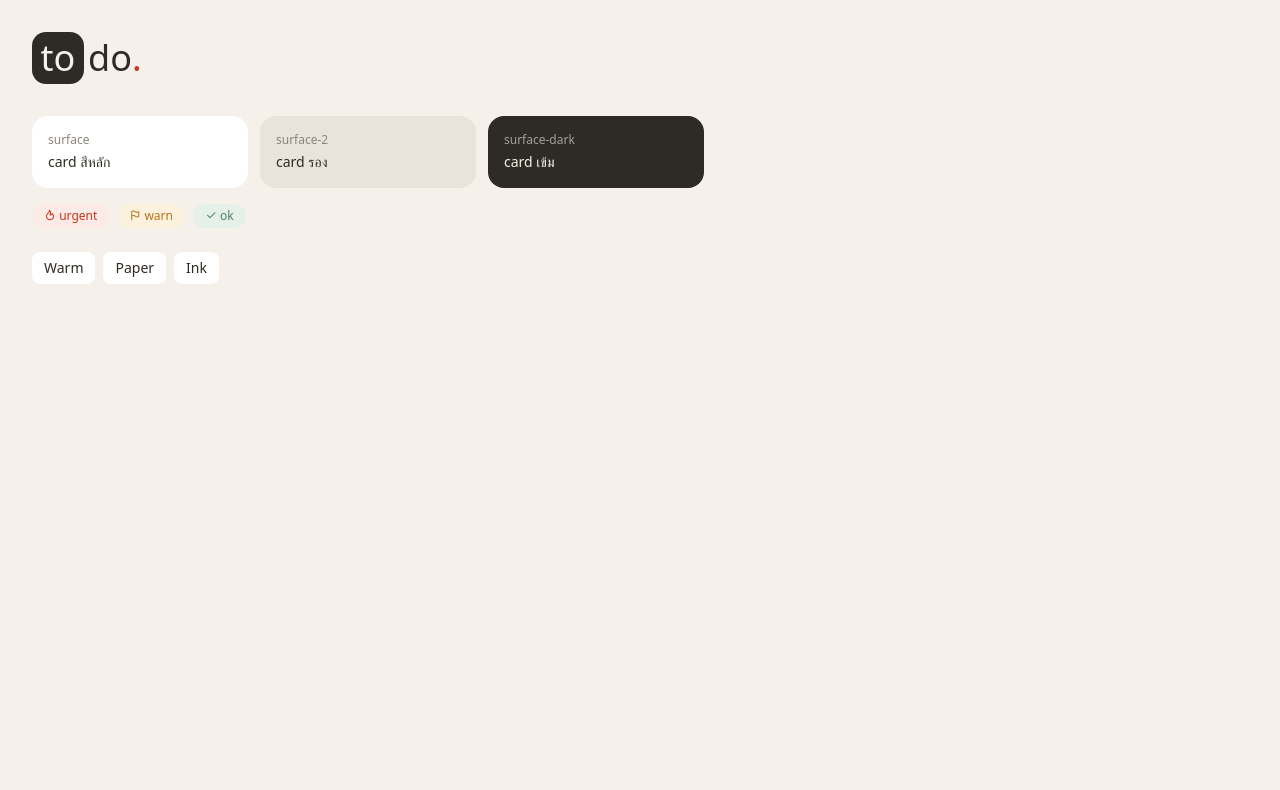
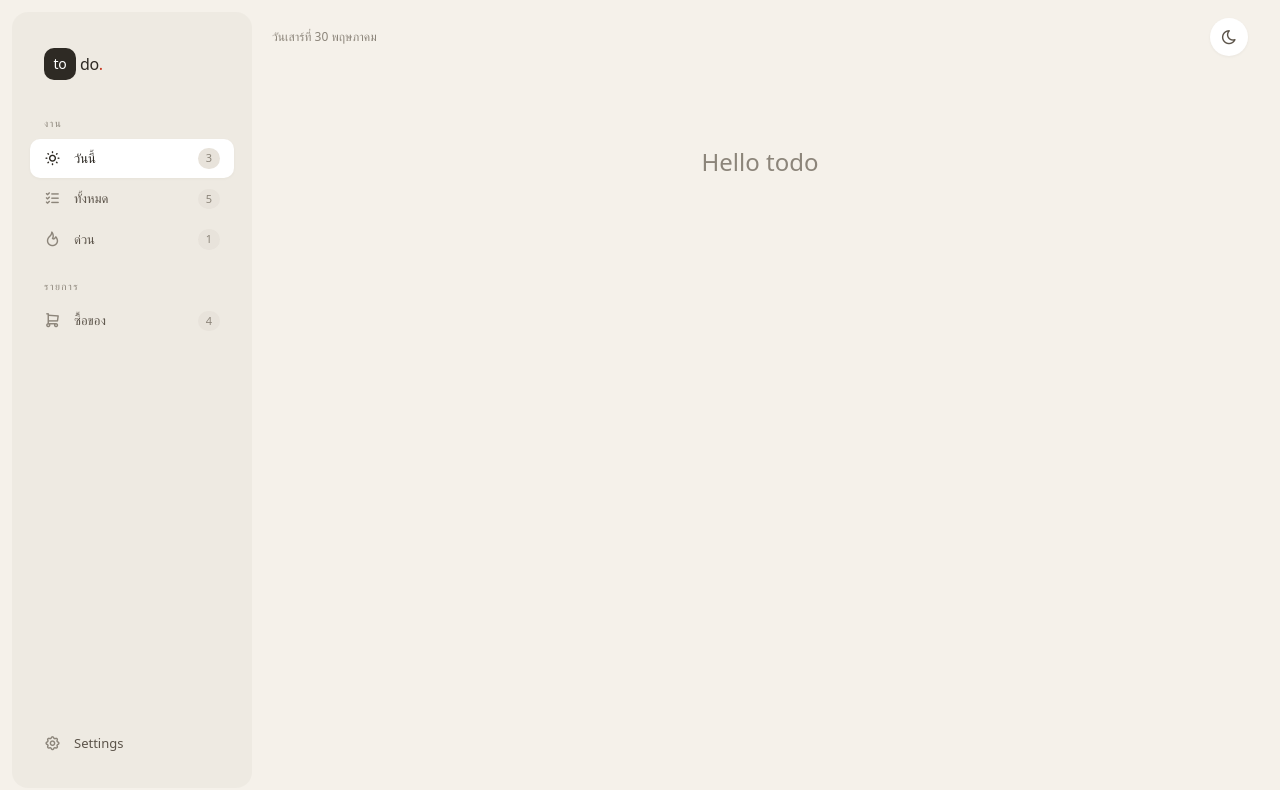
Before and after one commit to RatreeOchn/react-todo-app, a React (Vite) app: page / in a window 1280 px wide. Shown: the top 790 px of the page. Built offline with nearby package versions, Linux system fonts and the light colour scheme; a web font is replaced by a local one.

Commit message:
feat(layout): add app shell with sidebar and topbar

```diff
--- a/src/App.tsx
+++ b/src/App.tsx
@@ -1,82 +1,60 @@
-function App() {
+import { useState } from 'react';
+import Sidebar from '@/components/Layout/Sidebar';
+import Topbar from '@/components/Layout/Topbar';
+import MobileNav from '@/components/Layout/MobileNav';
+
+type Page = 'today' | 'all' | 'urgent' | 'shopping' | 'settings';
+
+const THEME_CYCLE: string[] = ['warm', 'paper', 'ink'];
+const THEME_ICON: Record<string, string> = {
+  warm: 'ti-moon',
+  paper: 'ti-moon-stars',
+  ink: 'ti-sun',
+};
+
+const CRUMB_LABEL: Record<Page, string> = {
+  today: new Date().toLocaleDateString('th-TH', { weekday: 'long', day: 'numeric', month: 'long' }),
+  all: 'งานทั้งหมด',
+  urgent: 'งานด่วน',
+  shopping: 'รายการซื้อของ',
+  settings: 'Settings',
+};
+
+export default function App() {
+  const [page, setPage] = useState<Page>('today');
+  const [theme, setTheme] = useState('warm');
+
+  function cycleTheme() {
+    const next = THEME_CYCLE[(THEME_CYCLE.indexOf(theme) + 1) % THEME_CYCLE.length];
+    setTheme(next);
+    document.documentElement.setAttribute('data-theme', next);
+  }
+
+  const counts = { today: 3, all: 5, urgent: 1, shop: 4 };
+
   return (
-    <div className="min-h-screen p-8">
-      <div className="flex items-center gap-1">
-        <div
-          className="w-13 h-13 rounded-[14px] flex items-center justify-center shrink-0"
-          style={{ background: 'var(--surface-dark)' }}
-        >
-          <span className="text-4xl font-medium text-ink" style={{ color: 'var(--bg)' }}>
-            to
-          </span>
+    <div className="grid grid-cols-[240px_1fr] min-h-screen max-[880px]:grid-cols-[1fr] bg-(--bg) text-(--ink)">
+      <div className="max-[880px]:hidden">
+        <Sidebar activePage={page} onNavigate={setPage} counts={counts} />
+      </div>
+
+      <main className="flex flex-col min-h-screen">
+        <Topbar
+          crumb={CRUMB_LABEL[page]}
+          onToggleTheme={cycleTheme}
+          themeIcon={THEME_ICON[theme]}
+        />
+
+        <div className="hidden max-[880px]:block">
+          <MobileNav activePage={page} onNavigate={setPage} />
         </div>
 
-        <h1 className="text-4xl font-medium text-ink">
-          do<span className="text-urgent">.</span>
-        </h1>
-      </div>
-
-      <div className="mt-8 grid grid-cols-3 gap-3 max-w-2xl">
-        <div className="rounded-2xl bg-surface p-4">
-          <div className="text-xs text-ink-3 mb-1">surface</div>
-          <div className="text-ink text-sm">card สีหลัก</div>
+        <div className="px-8 pb-20 pt-2 max-w-225 w-full mx-auto max-[880px]:px-4">
+          <p className="text-2xl font-medium text-(--ink-3) mt-16 text-center select-none">
+            Hello todo
+          </p>
         </div>
-        <div className="rounded-2xl bg-surface-2 p-4">
-          <div className="text-xs text-ink-3 mb-1">surface-2</div>
-          <div className="text-ink text-sm">card รอง</div>
-        </div>
-        <div
-          className="rounded-2xl p-4"
-          style={{ background: 'var(--surface-dark)', color: 'var(--bg)' }}
-        >
-          <div className="text-xs opacity-60 mb-1">surface-dark</div>
-          <div className="text-sm">card เข้ม</div>
-        </div>
-      </div>
-
-      <div className="mt-4 flex gap-2 flex-wrap">
-        <span
-          className="text-xs px-3 py-1 rounded-full"
-          style={{ background: 'var(--urgent-soft)', color: 'var(--urgent)' }}
-        >
-          <i className="ti ti-flame" /> urgent
-        </span>
-        <span
-          className="text-xs px-3 py-1 rounded-full"
-          style={{ background: 'var(--warn-soft)', color: 'var(--warn)' }}
-        >
-          <i className="ti ti-flag" /> warn
-        </span>
-        <span
-          className="text-xs px-3 py-1 rounded-full"
-          style={{ background: 'var(--ok-soft)', color: 'var(--ok)' }}
-        >
-          <i className="ti ti-check" /> ok
-        </span>
-      </div>
-
-      <div className="mt-6 flex gap-2">
-        <button
-          onClick={() => document.documentElement.setAttribute('data-theme', 'warm')}
-          className="px-3 py-1.5 text-sm rounded-lg bg-surface"
-        >
-          Warm
-        </button>
-        <button
-          onClick={() => document.documentElement.setAttribute('data-theme', 'paper')}
-          className="px-3 py-1.5 text-sm rounded-lg bg-surface"
-        >
-          Paper
-        </button>
-        <button
-          onClick={() => document.documentElement.setAttribute('data-theme', 'ink')}
-          className="px-3 py-1.5 text-sm rounded-lg bg-surface"
-        >
-          Ink
-        </button>
-      </div>
+      </main>
     </div>
   );
 }
-
-export default App;
--- /dev/null
+++ b/src/components/Layout/MobileNav.tsx
@@ -0,0 +1,36 @@
+type Page = 'today' | 'all' | 'urgent' | 'shopping' | 'settings';
+
+interface MobileNavProps {
+  activePage: Page;
+  onNavigate: (page: Page) => void;
+}
+
+const ITEMS: { page: Page; icon: string; label: string }[] = [
+  { page: 'today', icon: 'ti-sun', label: 'วันนี้' },
+  { page: 'all', icon: 'ti-list-check', label: 'ทั้งหมด' },
+  { page: 'urgent', icon: 'ti-flame', label: 'ด่วน' },
+  { page: 'shopping', icon: 'ti-shopping-cart', label: 'ซื้อของ' },
+  { page: 'settings', icon: 'ti-settings', label: 'Settings' },
+];
+
+export default function MobileNav({ activePage, onNavigate }: MobileNavProps) {
+  return (
+    <nav className="flex items-center gap-1 overflow-x-auto px-4 py-2 border-b border-(--line) bg-(--bg)">
+      {ITEMS.map(({ page, icon, label }) => (
+        <button
+          key={page}
+          onClick={() => onNavigate(page)}
+          className={[
+            'flex items-center gap-1.5 px-3 py-2 rounded-lg text-[13px] whitespace-nowrap transition-all duration-200',
+            activePage === page
+              ? 'bg-(--surface) text-(--ink) font-medium'
+              : 'text-(--ink-2) hover:bg-(--surface-2) hover:text-(--ink)',
+          ].join(' ')}
+        >
+          <i className={`ti ${icon} text-base`} />
+          {label}
+        </button>
+      ))}
+    </nav>
+  );
+}
--- /dev/null
+++ b/src/components/Layout/Sidebar.tsx
@@ -0,0 +1,117 @@
+type Page = 'today' | 'all' | 'urgent' | 'shopping' | 'settings';
+
+interface SidebarProps {
+  activePage: Page;
+  onNavigate: (page: Page) => void;
+  counts: { today: number; all: number; urgent: number; shop: number };
+}
+
+const NAV_ITEMS: {
+  page: Page;
+  icon: string;
+  label: string;
+  countKey?: keyof SidebarProps['counts'];
+}[] = [
+  { page: 'today', icon: 'ti-sun', label: 'วันนี้', countKey: 'today' },
+  { page: 'all', icon: 'ti-list-check', label: 'ทั้งหมด', countKey: 'all' },
+  { page: 'urgent', icon: 'ti-flame', label: 'ด่วน', countKey: 'urgent' },
+];
+
+const LIST_ITEMS: {
+  page: Page;
+  icon: string;
+  label: string;
+  countKey?: keyof SidebarProps['counts'];
+}[] = [{ page: 'shopping', icon: 'ti-shopping-cart', label: 'ซื้อของ', countKey: 'shop' }];
+
+export default function Sidebar({ activePage, onNavigate, counts }: SidebarProps) {
+  return (
+    <aside className="w-60 h-[calc(100vh-24px)] sticky top-0 flex flex-col gap-1 px-4.5 py-6 overflow-y-auto bg-(--surface-2)/50 rounded-2xl m-3">
+      <div className="flex items-center gap-1 px-3.5 pb-4.5 pt-3">
+        <div className="w-8 h-8 rounded-[10px] bg-(--surface-dark) text-(--surface) flex items-center justify-center font-medium text-sm tracking-tight">
+          to
+        </div>
+        <span className="text-base font-medium tracking-tight text-(--ink)">
+          do<span className="text-(--urgent)">.</span>
+        </span>
+      </div>
+
+      <div className="mt-3.5">
+        <p className="text-[10px] text-(--ink-3) uppercase tracking-[0.14em] font-medium px-3.5 pb-2">
+          งาน
+        </p>
+        {NAV_ITEMS.map(({ page, icon, label, countKey }) => (
+          <NavItem
+            key={page}
+            icon={icon}
+            label={label}
+            count={countKey ? counts[countKey] : undefined}
+            active={activePage === page}
+            onClick={() => onNavigate(page)}
+          />
+        ))}
+      </div>
+
+      <div className="mt-3.5">
+        <p className="text-[10px] text-(--ink-3) uppercase tracking-[0.14em] font-medium px-3.5 pb-2">
+          รายการ
+        </p>
+        {LIST_ITEMS.map(({ page, icon, label, countKey }) => (
+          <NavItem
+            key={page}
+            icon={icon}
+            label={label}
+            count={countKey ? counts[countKey] : undefined}
+            active={activePage === page}
+            onClick={() => onNavigate(page)}
+          />
+        ))}
+      </div>
+
+      <div className="mt-auto pt-3.5">
+        <NavItem
+          icon="ti-settings"
+          label="Settings"
+          active={activePage === 'settings'}
+          onClick={() => onNavigate('settings')}
+        />
+      </div>
+    </aside>
+  );
+}
+
+function NavItem({
+  icon,
+  label,
+  count,
+  active,
+  onClick,
+}: {
+  icon: string;
+  label: string;
+  count?: number;
+  active: boolean;
+  onClick: () => void;
+}) {
+  return (
+    <button
+      onClick={onClick}
+      className={[
+        'w-full flex items-center gap-3 px-3.5 py-2.25 rounded-[10px] text-[13px] text-left mb-0.5 transition-all duration-200',
+        active
+          ? 'bg-(--surface) text-(--ink) font-medium shadow-[0_1px_3px_rgba(46,42,36,0.04)]'
+          : 'text-(--ink-2) hover:bg-(--surface-2) hover:text-(--ink)',
+      ].join(' ')}
+    >
+      <i
+        className={`ti ${icon} text-[17px] w-4.5 ${active ? 'text-(--ink)' : 'text-(--ink-3)'}`}
+      />
+      {label}
+      {count !== undefined && (
+        <span className="ml-auto text-[11px] text-(--ink-3) bg-(--surface-2) px-2 py-0.5 rounded-full min-w-5.5 text-center tabular-nums">
+          {count}
+        </span>
+      )}
+    </button>
+  );
+}
--- /dev/null
+++ b/src/components/Layout/Topbar.tsx
@@ -0,0 +1,33 @@
+interface TopbarProps {
+  crumb: string;
+  onToggleTheme?: () => void;
+  themeIcon?: string;
+}
+
+export default function Topbar({
+  crumb,
+  onToggleTheme,
+  themeIcon = 'ti-moon',
+}: TopbarProps) {
+  return (
+    <div className="sticky top-0 z-50 flex items-center gap-4 px-8 py-4.5">
+      <span className="text-xs text-(--ink-3)">{crumb}</span>
+
+      <div className="ml-auto flex items-center gap-1.5">
+        <IconBtn icon={themeIcon} title="เปลี่ยน theme" onClick={onToggleTheme} />
+      </div>
+    </div>
+  );
+}
+
+function IconBtn({ icon, title, onClick }: { icon: string; title?: string; onClick?: () => void }) {
+  return (
+    <button
+      title={title}
+      onClick={onClick}
+      className="w-9.5 h-9.5 rounded-full bg-(--surface) flex items-center justify-center text-(--ink-2) shadow-[0_1px_3px_rgba(46,42,36,0.05)] transition-all duration-200 hover:bg-(--surface-2) hover:text-(--ink) hover:-translate-y-px"
+    >
+      <i className={`ti ${icon} text-[17px]`} />
+    </button>
+  );
+}
```
